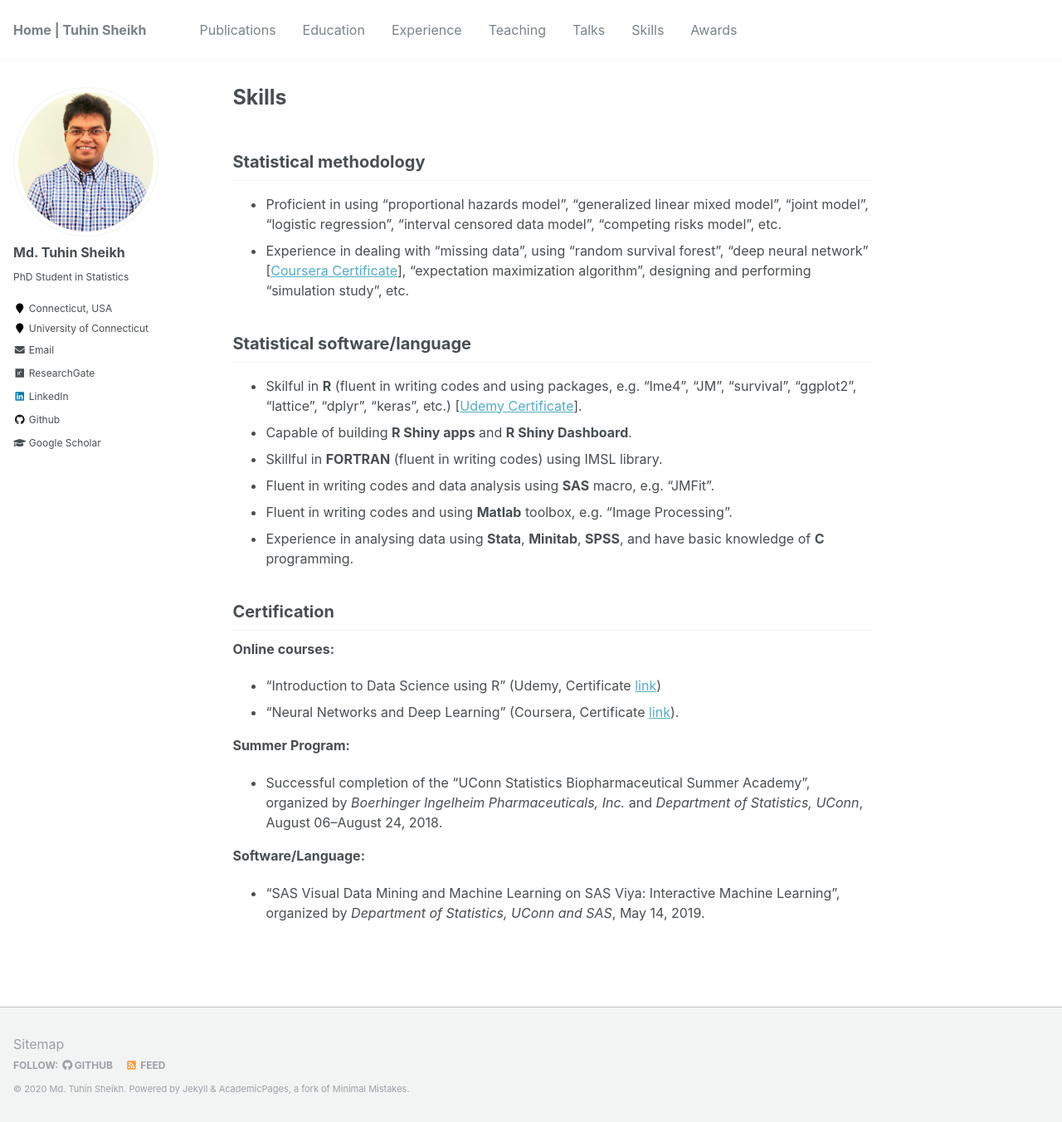
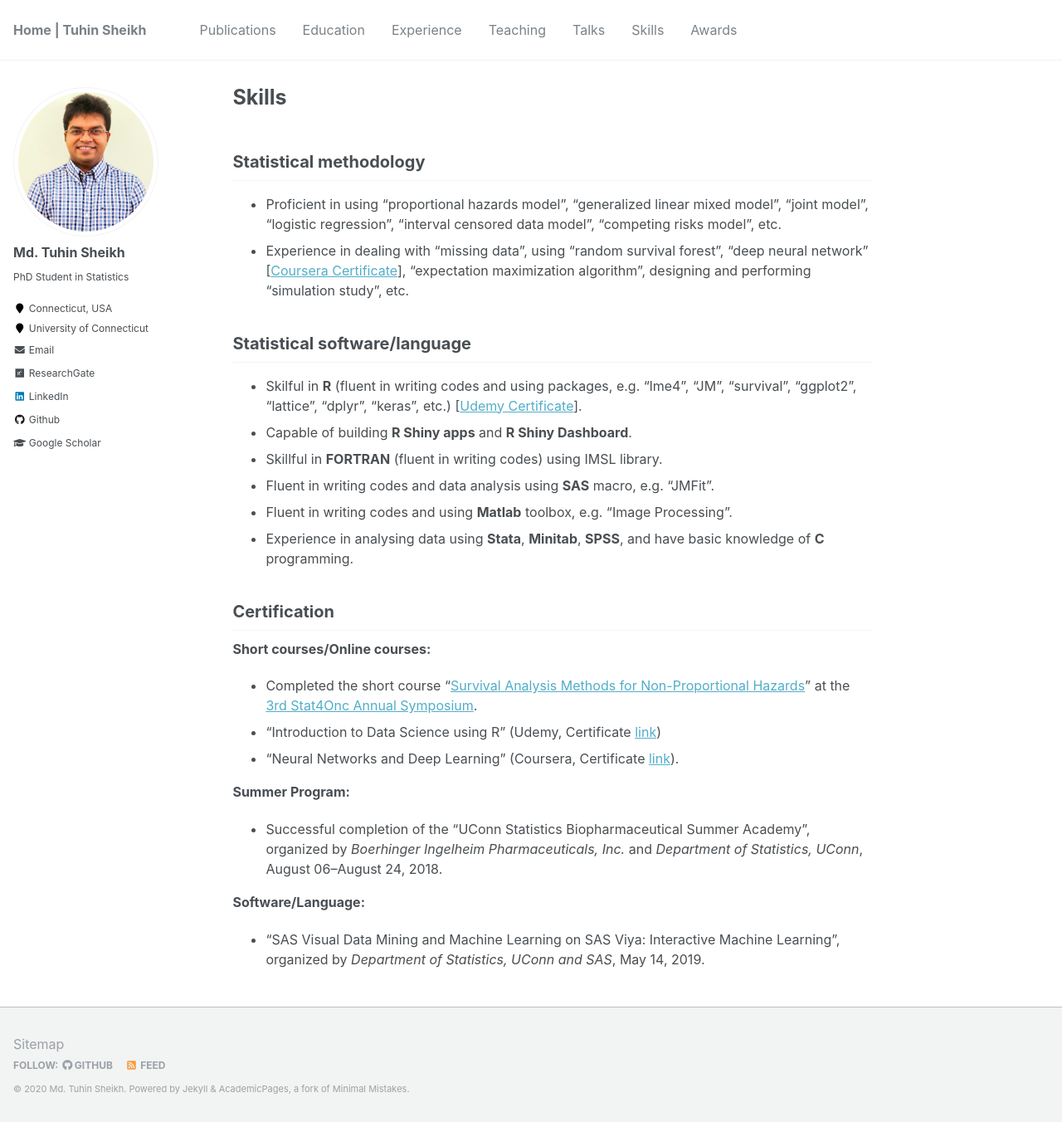
Before and after one commit to mdtuhinsheikh/mdtuhinsheikh.github.io, a Jekyll site: the page built from _pages/skills.md, in a window 1280 px wide and 1352 px high. Shown: the whole window at 83% size. Built offline with Jekyll 4.4.1, drawn with Linux system fonts in a browser that asks for light colours.

Commit message:
Update skills.md

```diff
--- a/_pages/skills.md
+++ b/_pages/skills.md
@@ -22,7 +22,8 @@ designing and performing "simulation study", etc.
 * Experience in analysing data using **Stata**, **Minitab**, **SPSS**, and have basic knowledge of **C** programming.
 
 ## Certification
-**Online courses:**
+**Short courses/Online courses:**
+* Completed the short course "[Survival Analysis Methods for Non-Proportional Hazards](https://events.stat.uconn.edu/stat4onc/#short-courses)" at the [3rd Stat4Onc Annual Symposium](https://events.stat.uconn.edu/stat4onc/).
 * "Introduction to Data Science using R" (Udemy, Certificate [link](https://www.udemy.com/certificate/UC-21QY2ZUV/))
 * "Neural Networks and Deep Learning" (Coursera, Certificate [link](https://www.coursera.org/account/accomplishments/certificate/8MC65T7SH99P)).
 
```
